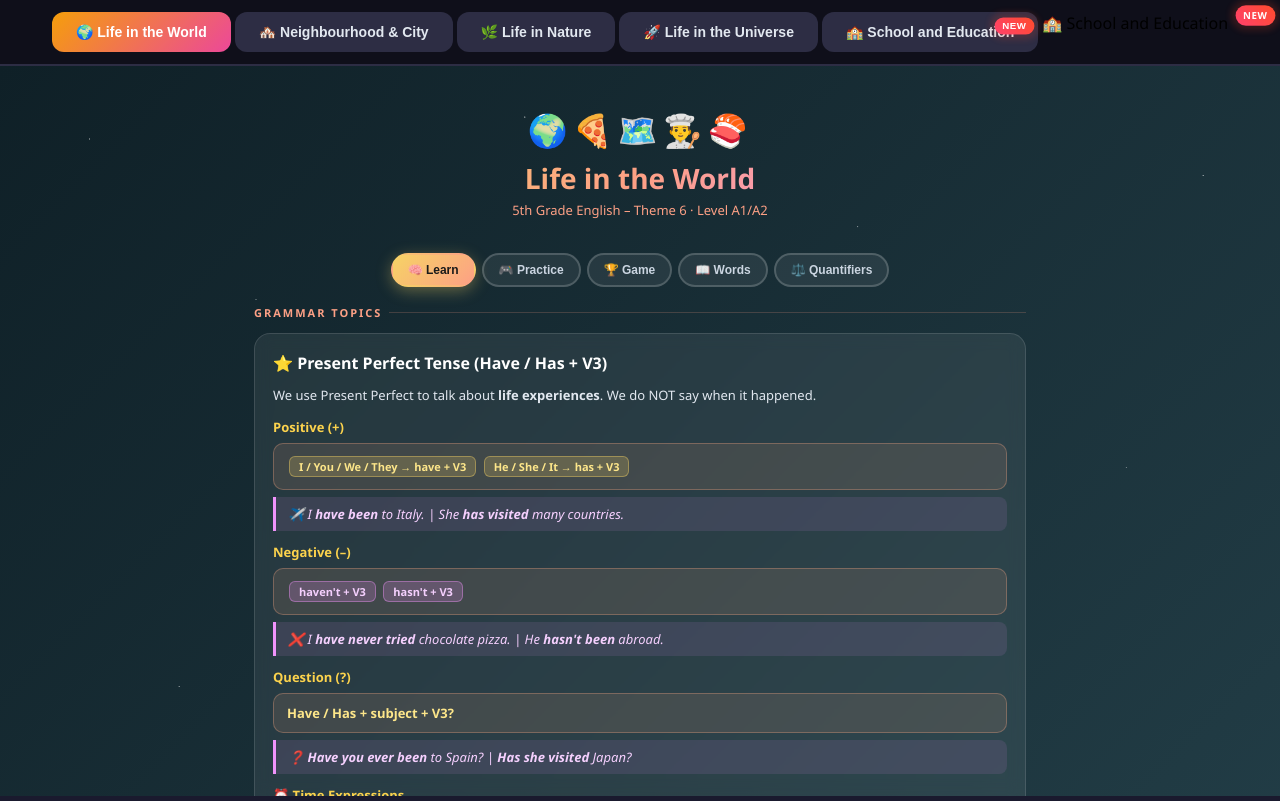
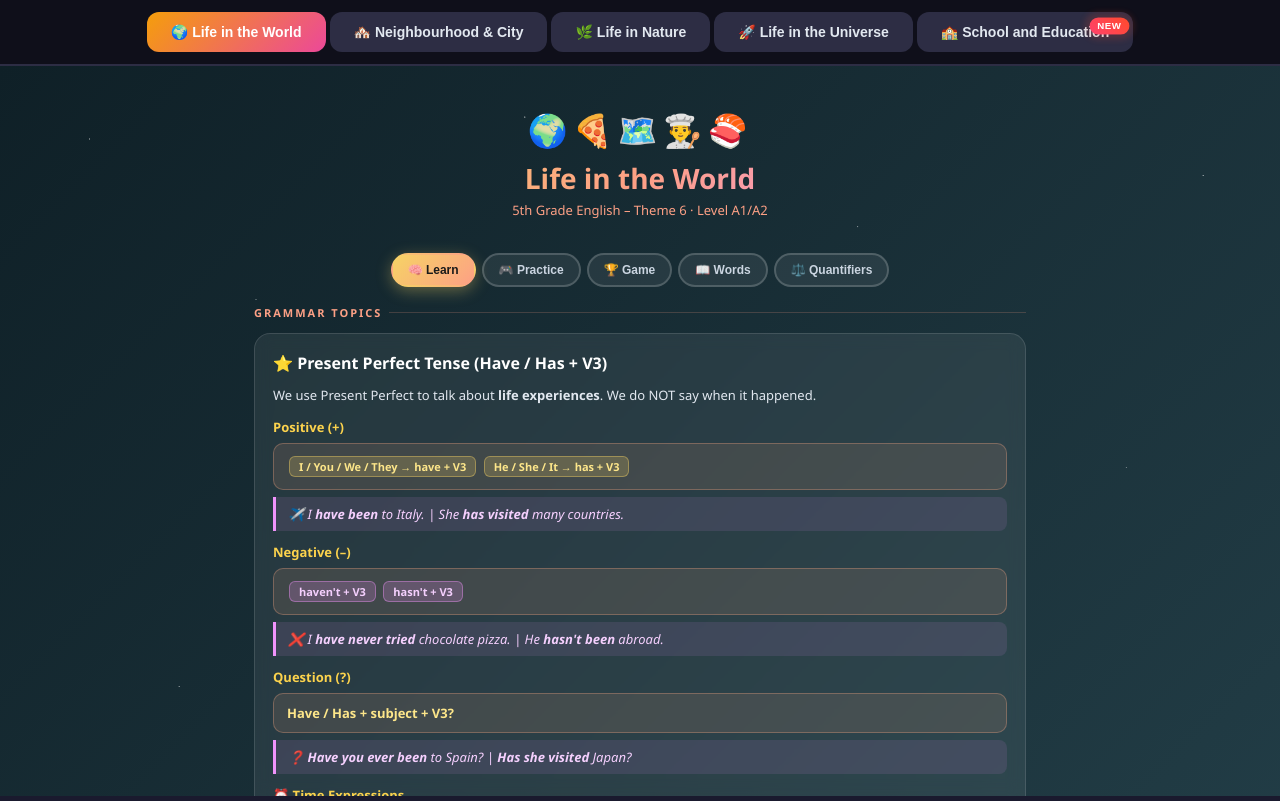
Before and after one commit to Wittgy/ingilizce-uniteler, a plain HTML site: page index.html in a window 1280 px wide. Drawn offline with Linux system fonts and the light colour scheme.

Commit message:
Update index.html

```diff
--- a/index.html
+++ b/index.html
@@ -107,9 +107,6 @@
     <span class="badge">NEW</span>
 </button>
 
-    🏫 School and Education
-    <span class="badge">NEW</span>
-</button>
 
     </div>
 
```
